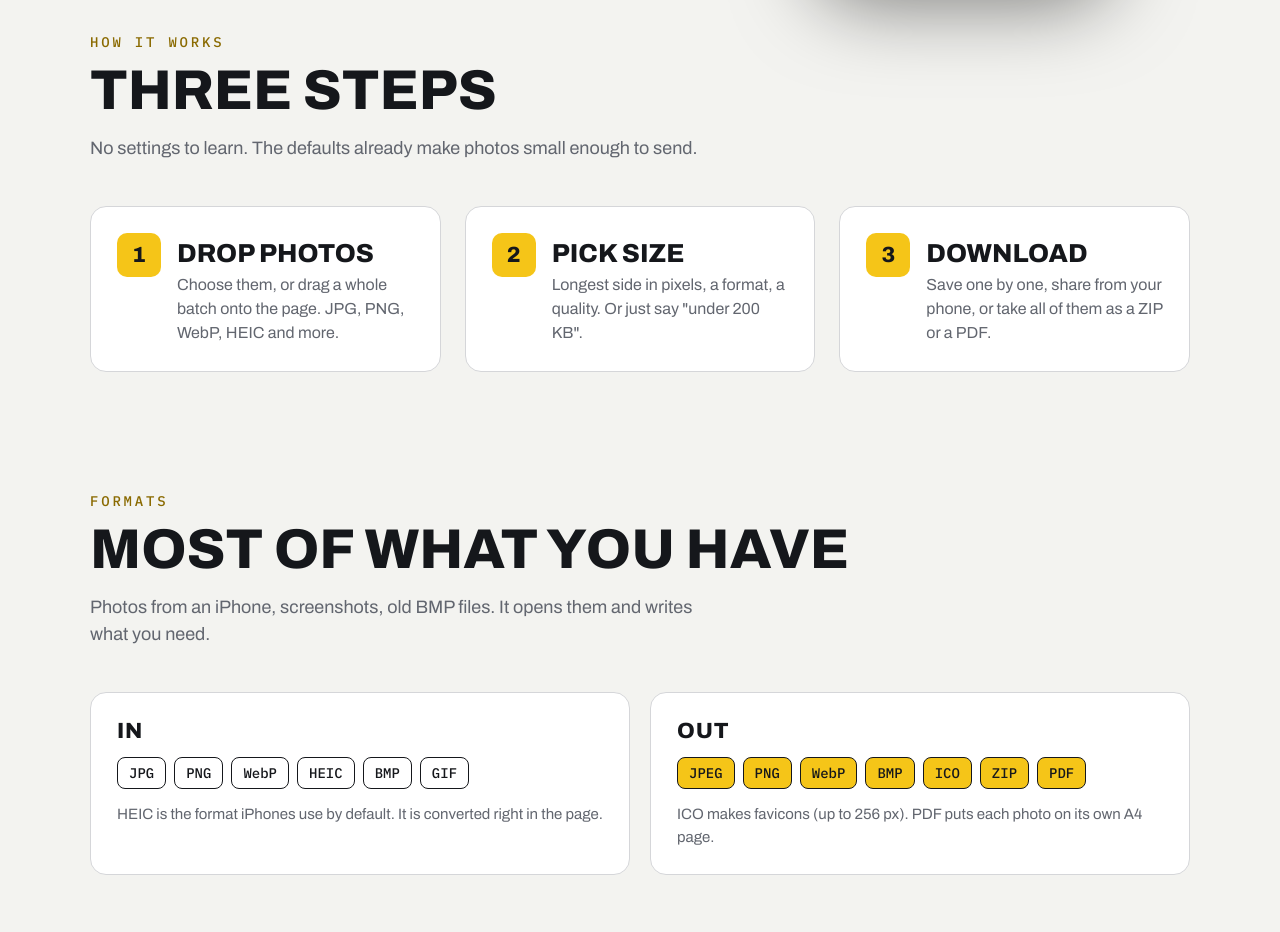
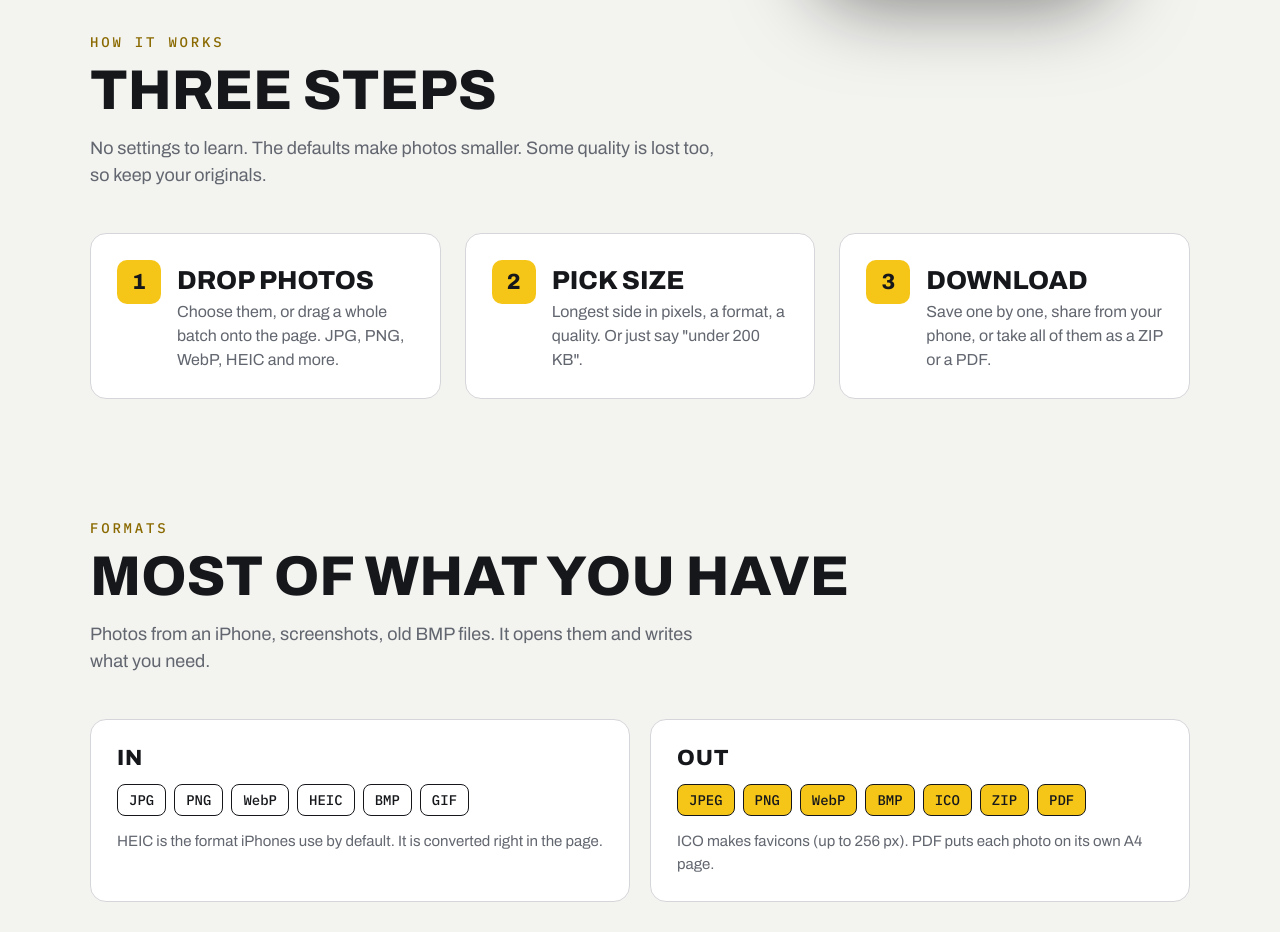
Before and after one commit to davydmedvedchuk/photo-shrinker, a plain HTML site: page about/index.html in a window 1280 px wide. Shown: the part 1180-2112 px from the top of the page. Drawn offline with Linux system fonts and the light colour scheme.

Commit message:
Honest demo numbers and a note that quality is lost too

```diff
--- a/about/index.html
+++ b/about/index.html
@@ -149,7 +149,7 @@ footer a{text-decoration:underline}
 <section id="how" style="padding-top:130px"><div class="c">
   <div class="kicker">How it works</div>
   <h2>Three steps</h2>
-  <p class="sub">No settings to learn. The defaults already make photos small enough to send.</p>
+  <p class="sub">No settings to learn. The defaults make photos smaller. Some quality is lost too, so keep your originals.</p>
   <div class="steps">
     <div class="step"><div class="n">1</div><div><h3>Drop photos</h3><p>Choose them, or drag a whole batch onto the page. JPG, PNG, WebP, HEIC and more.</p></div></div>
     <div class="step"><div class="n">2</div><div><h3>Pick size</h3><p>Longest side in pixels, a format, a quality. Or just say "under 200 KB".</p></div></div>
```
Also changed, not shown: about/img/app.jpg, docs/banner.jpg, 1 other file.
